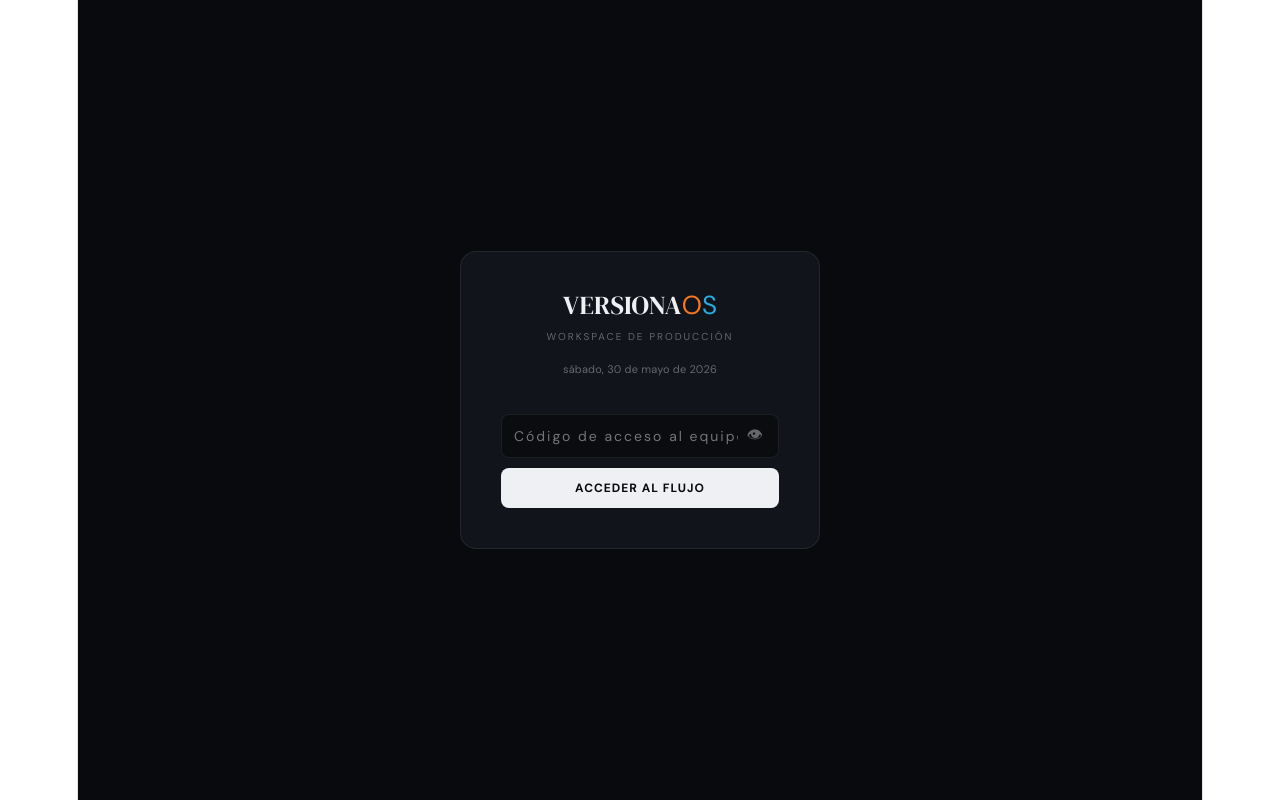
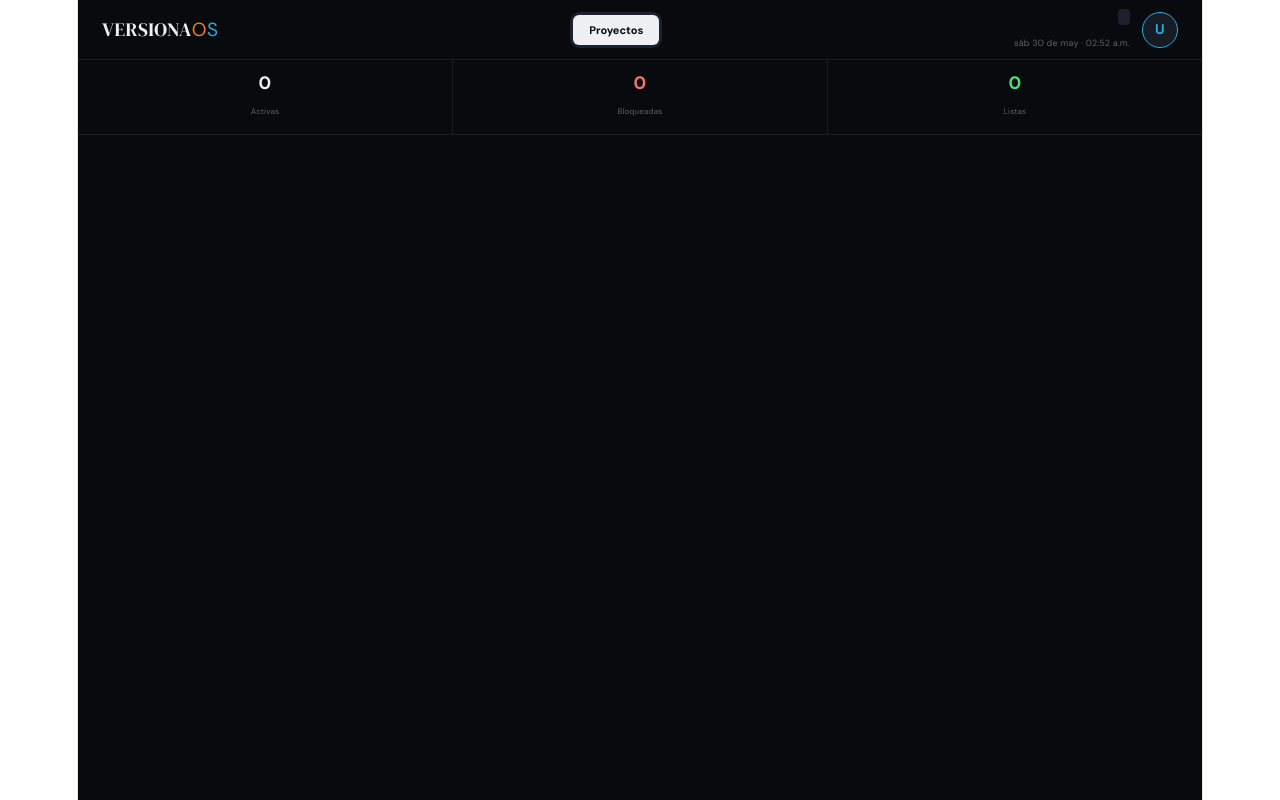
Before and after one commit to brandlab-pdb/dashboard, a React (Vite) app in the folder versiona-os/: page / in a window 1280 px wide. Built offline with nearby package versions, Linux system fonts and the light colour scheme.

Commit message:
Producción: Fix tipográfico font definido

```diff
--- a/versiona-os/src/App.jsx
+++ b/versiona-os/src/App.jsx
@@ -50,9 +50,6 @@ const thm = {
   deleteBg:    "rgba(248,113,113,0.1)",
   deleteText:  "#f87171",
   deleteBorder:"rgba(248,113,113,0.2)",
-  tagHéctor: { bg:"rgba(55,138,221,0.1)", text:"#378ADD", border:"rgba(55,138,221,0.2)" },
-  tagArturo: { bg:"rgba(127,119,221,0.1)", text:"#7F77DD", border:"rgba(127,119,221,0.2)" },
-  tagDiego:  { bg:"rgba(212,83,126,0.1)", text:"#D4537E", border:"rgba(212,83,126,0.2)" },
   states: {
     pending:   { bg:"#161b24",              text:"rgba(238,240,243,0.5)", border:"rgba(255,255,255,0.08)", label:"Pendiente"   },
     inprogress:{ bg:"rgba(250,204,21,0.1)", text:"#facc15", border:"rgba(250,204,21,0.2)",  label:"En proceso"  },
@@ -170,42 +167,7 @@ const injectStyles = () => {
   document.head.appendChild(s);
 };
 
-// ── COMPONENTE: WEEKLY CHART RENDIMIENTO ───────────────────────────────────
-function WeeklyChart({ allDone }) {
-  const weeks = {};
-  allDone.forEach(t => {
-    if (!t.completedAt) return;
-    const { key, label } = getWeekKey(t.completedAt);
-    const shortLabel = label.split("·")[1].replace("Inicia el ", "").trim();
-    if (!weeks[key]) weeks[key] = { label: shortLabel, count:0 };
-    weeks[key].count++;
-  });
-  const data = Object.entries(weeks).sort((a,b) => a[0].localeCompare(b[0])).slice(-8);
-  if (!data.length) return null;
-  const max = Math.max(...data.map(([,w])=>w.count), 1);
-  const BAR_H = 60;
-
-  return (
-    <div className="fade-up" style={{ background:thm.surface, borderRadius:12, padding:"18px 20px", border:`1px solid ${thm.border}`, marginBottom:28 }}>
-      <div style={{ fontSize:10, color:thm.textMuted, letterSpacing:1.5, textTransform:"uppercase", fontWeight:700, marginBottom:14 }}>Volumen de Entregas por Semana</div>
-      <div style={{ display:"flex", alignItems:"flex-end", gap:6, height:BAR_H + 36 }}>
-        {data.map(([key, w], i) => {
-          const barH = Math.max(4, (w.count / max) * BAR_H);
-          const opacity = 0.55 + (i / Math.max(data.length - 1, 1)) * 0.45;
-          return (
-            <div key={key} style={{ flex:1, display:"flex", flexDirection:"column", alignItems:"center", gap:4, height:"100%", justifyContent:"flex-end" }}>
-              <span style={{ fontSize:10, color:"#4ade80", fontWeight:700 }}>{w.count}</span>
-              <div style={{ width:"100%", borderRadius:"3px 3px 0 0", background:`rgba(74,222,128,${opacity})`, height:`${barH}px`, transition:"height 0.6s", boxShadow:`0 0 8px rgba(74,222,128,${opacity * 0.5})` }}/>
-              <span style={{ fontSize:8, color:thm.textMuted, textAlign:"center", lineHeight:1.2, whiteSpace:"nowrap" }}>{w.label}</span>
-            </div>
-          );
-        })}
-      </div>
-    </div>
-  );
-}
-
-// ── COMPONENTE SUB-TABULA: INFORME Y AUDITORÍA SEMANAL EXCLUSIVA ─────────────
+// ── COMPONENTE: INFORME Y AUDITORÍA SEMANAL CON SEMÁFOROS ───────────────────
 function AnalysisTab({ clients, allDone, teamMembers, weekGroups }) {
   const [reportData, setReportData] = useState({ success: "", warning: "", issue: "", notes: "" });
   const [waBriefs, setWaBriefs] = useState(null);
@@ -217,14 +179,14 @@ function AnalysisTab({ clients, allDone, teamMembers, weekGroups }) {
   const generateDailyBriefs = () => {
     setWaBriefs({
       Héctor: "🔥 *Versiona Daily Brief · Héctor*\n• Terminar el 4to video para cierre de MX Travel 🎬.\n• Modificar flyers promocionales de Osos Flag.",
-      Arturo: "📚 *Versiona Daily Brief · Arturo*\n• Cerrar propuesta recurrente JLFC / AO $5k/mes 🚀.\n• Agendar sesión de contenido semanal con La Chula.",
+      Arturo: "📚 *Versiona Daily Brief · Arturo*\n• Cerrar propuesta comercial JLFC / AO $5k/mes 🚀.\n• Agendar sesión de contenido semanal con La Chula.",
       Diego: "🧠 *Versiona Daily Brief · Diego*\n• Validar código de la landing page de SG Arquitectura.\n• Coordinar tomas locación Karola con Javier."
     });
   };
 
   return (
     <div className="fade-up" style={{ flex:1, overflowY:"auto", padding:"32px 40px", background:thm.bg, width:"100%" }}>
-      <div style={{ display:"flex", justifyContent:"space-between", alignMembresias:"flex-end", marginBottom:20 }}>
+      <div style={{ display:"flex", justifyContent:"space-between", alignItems:"flex-end", marginBottom:20 }}>
         <div>
           <h2 className="font-serif" style={{ margin:"0 0 6px 0", fontSize:32 }}>📊 Análisis Semanal</h2>
           <p style={{ fontSize:13, color:thm.textSub, margin:0 }}>Auditoría de 15 min. {totalCuentas} cuentas activas · {teamMembers.length} personas</p>
@@ -267,7 +229,7 @@ function AnalysisTab({ clients, allDone, teamMembers, weekGroups }) {
 
         {/* INPUTS DE EVALUACIÓN */}
         <div style={{ background:thm.surface, borderRadius:14, padding:24, border:`1px solid ${thm.border}` }}>
-          <div style={{ fontSize:10, color:thm.textMuted, letterSpacing:1.5, textTransform:"uppercase", marginBottom:16, fontWeight:700 }}>Indicadores clave — llena según tu observación</div>
+          <div style={{ fontSize:10, color:thm.textMuted, letterSpacing:1.5, textTransform:"uppercase", marginBottom:16, fontWeight:700 }}>Indicadores clave — llena según tu observation</div>
           <div style={{ display:"grid", gridTemplateColumns:"1fr 1fr", gap:14 }}>
             <div>
               <label style={{ fontSize:10, color:thm.textMuted, fontWeight:700, display:"block", marginBottom:6 }}>ADOPCIÓN REAL (%) — uso Dashboard vs WhatsApp</label>
@@ -314,7 +276,7 @@ function AnalysisTab({ clients, allDone, teamMembers, weekGroups }) {
 
         {/* WHATSAPP BRIEFING LOOP */}
         <div style={{ background:thm.surface, borderRadius:14, padding:24, border:`1px solid ${thm.border}` }}>
-          <div style={{ display:"flex", justifyContent:"space-between", alignMembresias:"center", marginBottom:16 }}>
+          <div style={{ display:"flex", justifyContent:"space-between", alignItems:"center", marginBottom:16 }}>
             <div>
               <div style={{ fontSize:14, fontWeight:700 }}>WhatsApp Daily Brief Loop</div>
               <div style={{ fontSize:11, color:thm.textMuted }}>Genera la matriz de comunicación limpia para distribución en pauta.</div>
@@ -330,7 +292,7 @@ function AnalysisTab({ clients, allDone, teamMembers, weekGroups }) {
                     <span style={{ fontSize:12, fontWeight:700, color:getMemberColor(name) }}>{name}</span>
                     <button onClick={() => navigator.clipboard.writeText(msg)} style={{ background:"none", border:"none", color:"#4ade80", fontSize:10, cursor:"pointer", fontWeight:700 }}>Copiar</button>
                   </div>
-                  <pre style={{ margin:0, fontSize:11, whiteSpace:"pre-wrap", color:thm.textSub, fontFamily:"inherit", lineHeight:1.5 }}>{msg}</pre>
+                  <pre style={{ margin:0, fontSize:11, whiteSpace:"pre-wrap", color:thm.textSub, lineHeight:1.5, fontFamily:"inherit" }}>{msg}</pre>
                 </div>
               ))}
             </div>
@@ -372,7 +334,7 @@ function TaskRow({ task, cid, teamMembers, onCycleState, onCycleWho, onCyclePrio
           ) : (
             <span style={{ fontSize:13, color:isDone?thm.textMuted:thm.text, textDecoration:isDone?"line-through":"none", fontWeight:500, lineHeight:1.5 }}>{task.text}</span>
           )}
-          {!isDone && isAdmin && !isEditing && <button onClick={() => setIsEditing(true)} style={{ background:"none", border:"none", cursor:"pointer", opacity:0.5, fontSize:11 }}>✏️</button>}
+          {!isDone && isAdmin && !isEditing && <button onClick={() => { setIsEditing(true); setTitleInput(task.text); }} style={{ background:"none", border:"none", cursor:"pointer", opacity:0.5, fontSize:11 }}>✏️</button>}
         </div>
 
         {days > 0 && <div style={{ fontSize:10, color:days>=3?"#f87171":"#facc15", fontWeight:600, marginBottom:4 }}>⏱ {days}d esperando · follow-up hoy</div>}
@@ -438,7 +400,7 @@ function TeamTab({ teamMembers, clients, totalActiveEquipo, pieStyle }) {
                 </div>
                 <div>
                   <div style={{ fontSize:14, fontWeight:600, color:mColor }}>{m.name}</div>
-                  <div style={{ fontSize:10, color:thm.textMuted }}>{m.name === "Diego" ? "PM · Arquitectura" : m.name === "Arturo" ? "Dirección · Comunicación" : "Operación · Production"}</div>
+                  <div style={{ fontSize:10, color:thm.textMuted }}>{m.name === "Diego" ? "PM · Arquitectura" : m.name === "Arturo" ? "Dirección · Comunicación" : "Operación · Producción"}</div>
                 </div>
               </div>
               <div style={{ display:"flex", flexDirection:"column", gap:6 }}>
@@ -475,7 +437,8 @@ function TeamTab({ teamMembers, clients, totalActiveEquipo, pieStyle }) {
   );
 }
 
-export function App() {
+// ── EL ENRUTADOR PRINCIPAL DEL FLUJO ──────────────────────────────────────═
+export default function App() {
   const [session,       setSession]       = useState({ loggedIn:false, role:null, user:null });
   const [accessCode,    setAccessCode]    = useState("");
   const [showPass,      setShowPass]      = useState(false);
@@ -610,37 +573,17 @@ export function App() {
 
   const pieStyle = { width: 140, height: 140, borderRadius: "50%", background: pieGradientParts ? `conic-gradient(${pieGradientParts})` : thm.border, display: "flex", alignItems: "center", justifyContent: "center", boxShadow: "0 6px 24px rgba(0,0,0,0.5)" };
 
-  if (!session.loggedIn) {
-    return (
-      <div style={{ height:"100vh", background:thm.bg, display:"flex", alignItems:"center", justifyContent:"center", padding:20 }}>
-        <form onSubmit={handleLogin} className="fade-up" style={{ background:thm.surface, padding:40, borderRadius:16, border:`1px solid ${thm.border}`, width:"100%", maxWidth:360, textAlign:"center" }}>
-          <div className="font-serif" style={{ fontSize:26, marginBottom:6, color:thm.text }}>VERSIONA<span style={{ color:"#F47920" }}>O</span><span style={{ color:"#29ABE2", fontStyle:"italic" }}>S</span></div>
-          <div style={{ fontSize:10, color:thm.textMuted, letterSpacing:2, marginBottom:6, textTransform:"uppercase" }}>Workspace de Producción</div>
-          <div style={{ fontSize:11, color:thm.textMuted, marginBottom:32 }}>{now.toLocaleDateString("es-MX", { weekday:"long", day:"2-digit", month:"long", year:"numeric" })}</div>
-          <div style={{ position:"relative", marginBottom:10 }}>
-            <input type={showPass ? "text" : "password"} value={accessCode} onChange={e => setAccessCode(e.target.value)} placeholder="Código de acceso al equipo" autoFocus style={{ width:"100%", background:thm.inputBg, border:`1px solid ${loginError?"#f87171":thm.border}`, borderRadius:8, padding:"12px 40px 12px 12px", color:thm.text, fontSize:14, outline:"none", textAlign:"center", letterSpacing:2 }}/>
-            <button type="button" className="eye-btn" onClick={() => setShowPass(!showPass)}>{showPass ? "🙈" : "👁"}</button>
-          </div>
-          {loginError && <div style={{ fontSize:11, color:"#f87171", marginBottom:12, fontWeight:700 }}>CÓDIGO INVÁLIDO</div>}
-          <button type="submit" style={{ width:"100%", background:thm.text, color:thm.bg, border:"none", borderRadius:8, padding:12, fontSize:12, fontWeight:700, cursor:"pointer", letterSpacing:1, textTransform:"uppercase" }}>Acceder al Flujo</button>
-        </form>
-      </div>
-    );
-  }
-
-  if (!loaded) return <div style={{ height:"100vh", background:"#080a0e", display:"flex", alignItems:"center", justifyContent:"center", color:"rgba(238,240,243,0.38)", fontSize:12, letterSpacing:3 }}>SISTEMA INICIADO...</div>;
-
   const timeStr = now.toLocaleDateString("es-MX", { weekday:"short", day:"2-digit", month:"short" }) + " · " + now.toLocaleTimeString("es-MX", { hour:"2-digit", minute:"2-digit" });
 
   return (
-    <div style={{ minHeight:"100vh", background:thm.bg, color:thm.text, display:"flex", flexDirection:"column", fontFamily:font }}>
+    <div style={{ minHeight:"100vh", background:thm.bg, color:thm.text, display:"flex", flexDirection:"column" }}>
       {/* HEADER PREMIUM */}
       <div style={{ borderBottom: `1px solid ${thm.border}`, padding: "0 24px", display:"flex", alignItems:"center", height: 60, flexShrink: 0, background: thm.navBg, justifyContent:"space-between" }}>
         <div className="font-serif" style={{ fontSize: 19, letterSpacing: .5 }}>VERSIONA<span style={{ color: "#F47920" }}>O</span><span style={{ color: "#29ABE2", fontStyle: "italic" }}>S</span></div>
         <div style={{ display: "flex", gap: 3, background: thm.surfaceTop, borderRadius: 10, padding: 3 }}>
           {navBtn("dashboard", "Proyectos")}
           {isAdmin && navBtn("equipo", "Equipo", "#29ABE2")}
-          {isAdmin && navBtn("completadas", "✓ Análisis Semanal", "#4ade80")}
+          {isAdmin && navBtn("completadas", "📊 Análisis Semanal", "#4ade80")}
         </div>
         <div style={{ display: "flex", alignItems: "center", gap: 12 }}>
           <div style={{ textAlign: "right" }}>
@@ -712,4 +655,3 @@ export function App() {
     </div>
   );
 }
-export default App;
```
